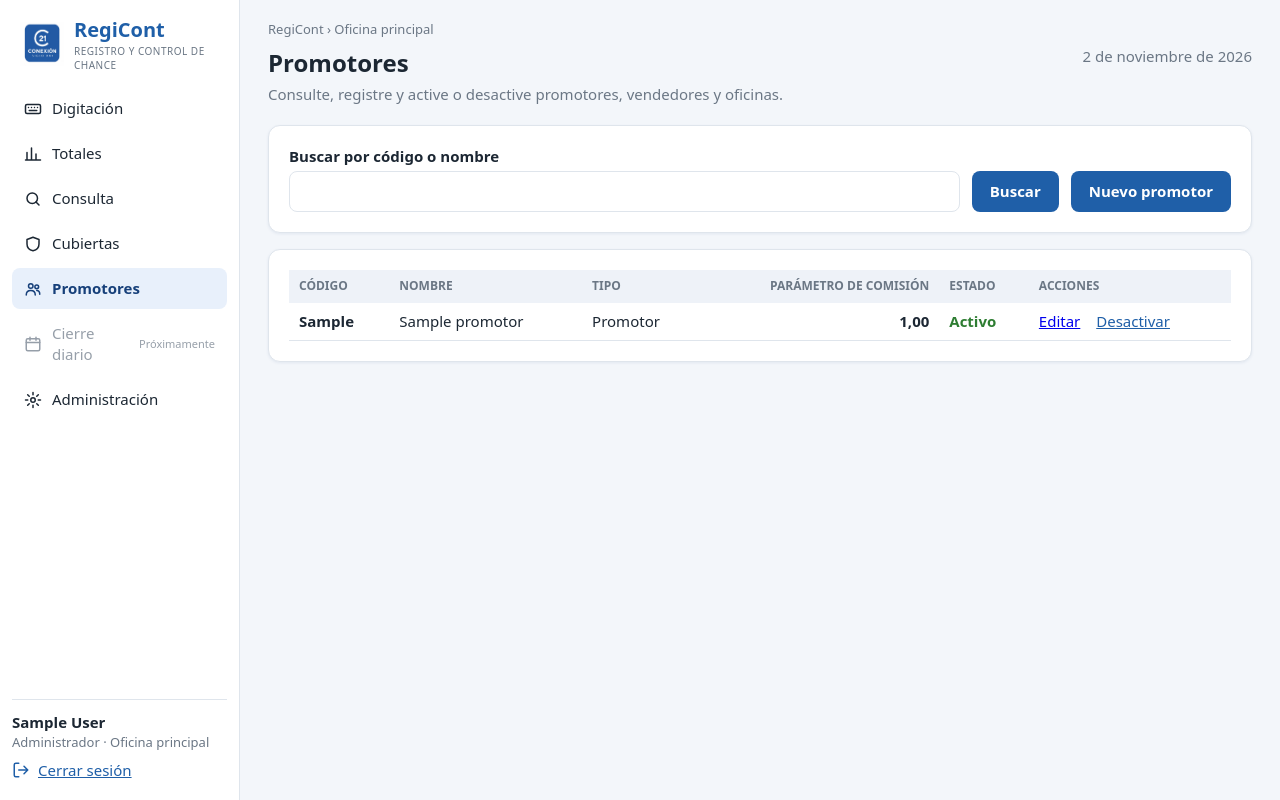
After one commit to MajoLvR16/RegiCont, a Django app: page /promotores/ in a window 1280 px wide. The commit adds this page. Run offline with Django 5.2, Linux system fonts and the light colour scheme; a user stored in the database is signed in; tables that the repository leaves empty hold one stand-in row (values such as "Sample post").

Commit message:
Promotores: pantalla para registrar, modificar, activar y desactivar

```diff
--- a/ventas/context.py
+++ b/ventas/context.py
@@ -6,7 +6,7 @@ _ITEMS = [
     ('totales', 'Totales', 'ventas:totales'),
     ('consulta', 'Consulta', 'ventas:consulta'),
     ('cubiertas', 'Cubiertas', 'ventas:cubiertas'),
-    ('promotores', 'Promotores', None),
+    ('promotores', 'Promotores', 'ventas:promotores'),
     ('cierre', 'Cierre diario', None),
 ]
 
@@ -16,9 +16,9 @@ def navegacion(request):
     user = getattr(request, 'user', None)
     menu = []
     for clave, etiqueta, url_name in _ITEMS:
-        # Cubiertas solo aparece a quien tiene el permiso.
-        if clave == 'cubiertas' and not (user is not None and user.is_authenticated
-                                         and user.tiene_permiso('cubiertas')):
+        # Cubiertas y Promotores solo aparecen a quien tiene el permiso.
+        if clave in ('cubiertas', 'promotores') and not (user is not None and user.is_authenticated
+                                         and user.tiene_permiso(clave)):
             continue
         url = None
         if url_name:
--- a/ventas/static/css/regicont.css
+++ b/ventas/static/css/regicont.css
@@ -49,6 +49,7 @@ body[data-menu="digitacion"] a[data-clave="digitacion"],
 body[data-menu="totales"] a[data-clave="totales"],
 body[data-menu="consulta"] a[data-clave="consulta"],
 body[data-menu="cubiertas"] a[data-clave="cubiertas"],
+body[data-menu="promotores"] a[data-clave="promotores"],
 body[data-menu="administracion"] a[data-clave="administracion"] {
   background: var(--azul-claro); color: var(--azul-oscuro); font-weight: 700;
 }
@@ -175,3 +176,13 @@ fieldset:disabled { opacity: .5; }
 .fila--supera { background: #fdeaea; color: var(--rojo); font-weight: 600; }
 .cifra-resumen { font-size: 22px; font-weight: 700; color: var(--azul); }
 @media (max-width: 560px) { .rejilla-tope { grid-template-columns: 1fr; } }
+
+/* Catálogo de promotores */
+.rejilla-promotor { display: grid; grid-template-columns: repeat(2, 1fr); gap: 14px; }
+.barra-promotores { display: flex; gap: 12px; align-items: end; flex-wrap: wrap; }
+.barra-promotores .campo { margin-bottom: 0; flex: 1; min-width: 200px; }
+.estado--activo { color: var(--verde, #1a7f37); font-weight: 600; }
+.estado--inactivo { color: var(--gris); font-weight: 600; }
+.form-en-linea { display: inline; margin-left: 12px; }
+.btn-enlace { background: none; border: 0; padding: 0; color: var(--azul); font: inherit; cursor: pointer; text-decoration: underline; }
+@media (max-width: 560px) { .rejilla-promotor { grid-template-columns: 1fr; } }
--- /dev/null
+++ b/ventas/templates/promotores/listado.html
@@ -0,0 +1,38 @@
+{% extends "base.html" %}
+{% block titulo %}Promotores · RegiCont{% endblock %}
+{% block menu_activo %}promotores{% endblock %}
+{% block titulo_pagina %}Promotores{% endblock %}
+{% block subtitulo_pagina %}Consulte, registre y active o desactive promotores, vendedores y oficinas.{% endblock %}
+{% block contenido %}
+<section class="tarjeta">
+  <form method="get" action="{% url 'ventas:promotores' %}" class="barra-promotores">
+    <div class="campo">
+      <label for="id_q">Buscar por código o nombre</label>
+      <input type="text" name="q" id="id_q" value="{{ q }}" autocomplete="off">
+    </div>
+    <button type="submit" class="btn btn--primario">Buscar</button>
+    {% if q %}<a href="{% url 'ventas:promotores' %}" class="enlace-limpiar">Limpiar</a>{% endif %}
+    <a href="{% url 'ventas:nuevo_promotor' %}" class="btn btn--primario">Nuevo promotor</a>
+  </form>
+</section>
+<section class="tarjeta tabla-ancha">
+  <table class="tabla">
+    <thead><tr><th>Código</th><th>Nombre</th><th>Tipo</th><th class="num">Parámetro de comisión</th><th>Estado</th><th>Acciones</th></tr></thead>
+    <tbody>
+      {% for p in promotores %}<tr>
+        <td><strong>{{ p.codigo }}</strong></td><td>{{ p.nombre }}</td><td>{{ p.tipo }}</td>
+        <td class="num">{{ p.parametro_comision|floatformat:"2" }}</td>
+        <td>{% if p.activo %}<span class="estado--activo">Activo</span>{% else %}<span class="estado--inactivo">Inactivo</span>{% endif %}</td>
+        <td>
+          <a href="{% url 'ventas:editar_promotor' p.codigo %}">Editar</a>
+          <form method="post" action="{% url 'ventas:estado_promotor' p.codigo %}" class="form-en-linea">
+            {% csrf_token %}
+            <input type="hidden" name="activo" value="{% if p.activo %}0{% else %}1{% endif %}">
+            <button type="submit" class="btn-enlace">{% if p.activo %}Desactivar{% else %}Activar{% endif %}</button>
+          </form>
+        </td>
+      </tr>{% empty %}<tr><td colspan="6" class="texto-gris">{% if q %}Sin resultados para la búsqueda{% else %}Aún no hay promotores registrados{% endif %}</td></tr>{% endfor %}
+    </tbody>
+  </table>
+</section>
+{% endblock %}
--- a/ventas/urls.py
+++ b/ventas/urls.py
@@ -5,6 +5,7 @@ from ventas.views.acceso import AccesoController
 from ventas.views.consulta import ConsultaController
 from ventas.views.cubiertas import CubiertaController
 from ventas.views.jugadas import JugadaController
+from ventas.views.promotores import PromotorController
 from ventas.views.totales import TotalController
 
 app_name = 'ventas'
@@ -20,6 +21,10 @@ urlpatterns = [
     path('cubiertas/', CubiertaController.Pantalla.as_view(), name='cubiertas'),
     path('cubiertas/topes/', CubiertaController.RegistrarTope.as_view(), name='registrar_tope'),
     path('cubiertas/<str:numero>/', CubiertaController.Detalle.as_view(), name='detalle_cubierta'),
+    path('promotores/', PromotorController.Listado.as_view(), name='promotores'),
+    path('promotores/nuevo/', PromotorController.Nuevo.as_view(), name='nuevo_promotor'),
+    path('promotores/<str:codigo>/editar/', PromotorController.Editar.as_view(), name='editar_promotor'),
+    path('promotores/<str:codigo>/estado/', PromotorController.CambiarEstado.as_view(), name='estado_promotor'),
     path('totales/', TotalController.Consolidado.as_view(), name='totales'),
     path('totales/datos/', TotalController.Datos.as_view(), name='totales_datos'),
 ]
--- /dev/null
+++ b/ventas/views/promotores.py
@@ -0,0 +1,85 @@
+from django.contrib import messages
+from django.http import Http404
+from django.shortcuts import redirect
+from django.views import View
+from django.views.generic import TemplateView
+
+from ventas.forms import FormularioPromotor
+from ventas.models import Promotor
+from ventas.permisos import RequierePermisoMixin
+from ventas.services import ErrorValidacion, PromotorService
+
+
+class PromotorController:
+    class Listado(RequierePermisoMixin, TemplateView):
+        permiso_requerido = 'promotores'
+        template_name = 'promotores/listado.html'
+
+        def get_context_data(self, **kwargs):
+            q = self.request.GET.get('q', '').strip()
+            return super().get_context_data(**kwargs, q=q, promotores=PromotorService.listar(q))
+
+    class Nuevo(RequierePermisoMixin, TemplateView):
+        permiso_requerido = 'promotores'
+        template_name = 'promotores/formulario.html'
+        errores = None
+        datos = None
+
+        def get_context_data(self, **kwargs):
+            return super().get_context_data(
+                **kwargs, form=FormularioPromotor(self.datos), errores=self.errores or {},
+                promotor=None, titulo='Nuevo promotor')
+
+        def post(self, request, *args, **kwargs):
+            self.datos = request.POST
+            try:
+                p = PromotorService.registrar(request.POST.get('codigo', ''), request.POST.get('nombre', ''),
+                                              request.POST.get('tipo', ''),
+                                              request.POST.get('parametro_comision', ''))
+            except ErrorValidacion as e:
+                self.errores = e.errores
+                return self.render_to_response(self.get_context_data())
+            messages.success(request, f'Promotor {p} registrado.')
+            return redirect('ventas:promotores')
+
+    class Editar(Nuevo):
+        def _promotor(self, codigo):
+            try:
+                return Promotor.objects.get(codigo=codigo)
+            except Promotor.DoesNotExist:
+                raise Http404
+
+        def get_context_data(self, codigo, **kwargs):
+            promotor = self._promotor(codigo)
+            if self.datos is None:
+                self.datos = {'codigo': promotor.codigo, 'nombre': promotor.nombre, 'tipo': promotor.tipo,
+                              'parametro_comision': f'{promotor.parametro_comision:.2f}'.replace('.', ',')}
+            return TemplateView.get_context_data(
+                self, **kwargs, form=FormularioPromotor(self.datos), errores=self.errores or {},
+                promotor=promotor, titulo=f'Editar promotor {promotor.codigo}')
+
+        def post(self, request, codigo):
+            self._promotor(codigo)
+            self.datos = request.POST
+            try:
+                p = PromotorService.actualizar(codigo, request.POST.get('nombre', ''),
+                                               request.POST.get('tipo', ''),
+                                               request.POST.get('parametro_comision', ''))
+            except ErrorValidacion as e:
+                self.errores = e.errores
+                return self.render_to_response(self.get_context_data(codigo))
+            messages.success(request, f'Promotor {p} actualizado.')
+            return redirect('ventas:promotores')
+
+    class CambiarEstado(RequierePermisoMixin, View):
+        permiso_requerido = 'promotores'
+        http_method_names = ['post']
+
+        def post(self, request, codigo):
+            activo = request.POST.get('activo') == '1'
+            try:
+                p = PromotorService.cambiar_estado(codigo, activo)
+            except Promotor.DoesNotExist:
+                raise Http404
+            messages.success(request, f'Promotor {p} {"activado" if activo else "desactivado"}.')
+            return redirect('ventas:promotores')
```
Also changed, not shown: ventas/templates/promotores/formulario.html (added, +42 -0 lines).
